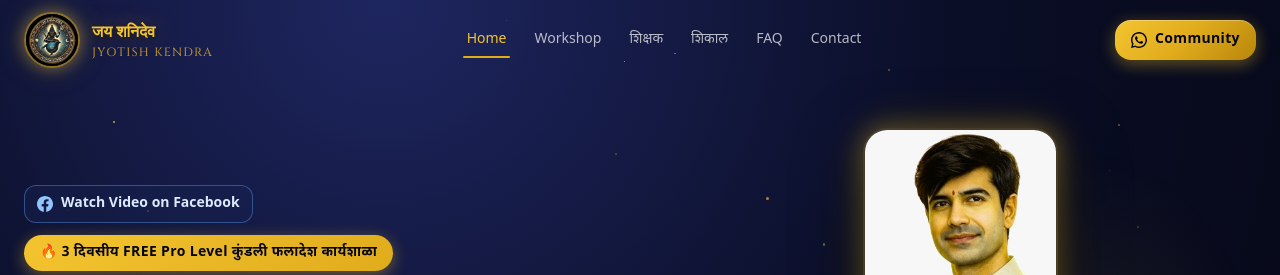
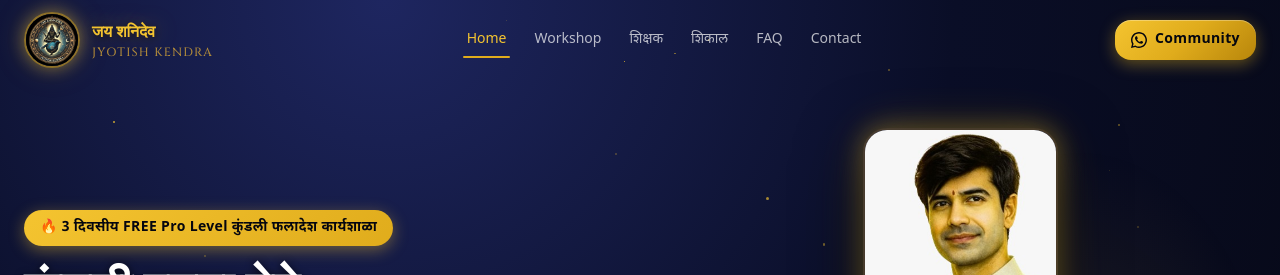
Before and after one commit to viplavkumar007/jay-shanidev-jyotish-kendra, a React (Vite) app: page / in a window 1280 px wide. Shown: the top 275 px of the page. Built offline with nearby package versions, Linux system fonts and the light colour scheme; a web font is replaced by a local one.

Commit message:
removed facebook video

```diff
--- a/src/sections/Hero.jsx
+++ b/src/sections/Hero.jsx
@@ -15,7 +15,6 @@ const stagger = {
 
 export default function Hero() {
   const [isMuted, setIsMuted] = useState(true)
-  const fbReelUrl = 'https://www.facebook.com/share/r/1ENofBB4fm/'
 
   return (
     <section
@@ -56,16 +55,6 @@ export default function Hero() {
           >
             {/* Badge */}
             <motion.div variants={stagger.item}>
-              <a
-                href={fbReelUrl}
-                target="_blank"
-                rel="noopener noreferrer"
-                className="mb-3 inline-flex items-center gap-2 px-3 py-2 rounded-xl border border-blue-400/40 text-blue-100 bg-blue-950/40 hover:bg-blue-900/50 transition"
-                aria-label="Watch Facebook video reel"
-              >
-                <FacebookIcon className="w-4 h-4 text-blue-300" />
-                <span className="text-xs md:text-sm font-semibold">Watch Video on Facebook</span>
-              </a>
               <span
                 className="inline-flex items-center gap-2 px-4 py-2 rounded-full text-xs md:text-sm font-bold text-cosmos-950 tracking-wide"
                 style={{
@@ -250,11 +239,3 @@ function WhatsAppIcon({ className }) {
     </svg>
   )
 }
-
-function FacebookIcon({ className }) {
-  return (
-    <svg className={className} fill="currentColor" viewBox="0 0 24 24" aria-hidden="true">
-      <path d="M24 12.073C24 5.405 18.627 0 12 0S0 5.405 0 12.073c0 6.019 4.388 11.009 10.125 11.927v-8.437H7.078v-3.49h3.047V9.41c0-3.017 1.792-4.686 4.533-4.686 1.313 0 2.686.235 2.686.235v2.961h-1.514c-1.492 0-1.956.93-1.956 1.885v2.268h3.328l-.532 3.49h-2.796V24C19.612 23.082 24 18.092 24 12.073z" />
-    </svg>
-  )
-}
```
